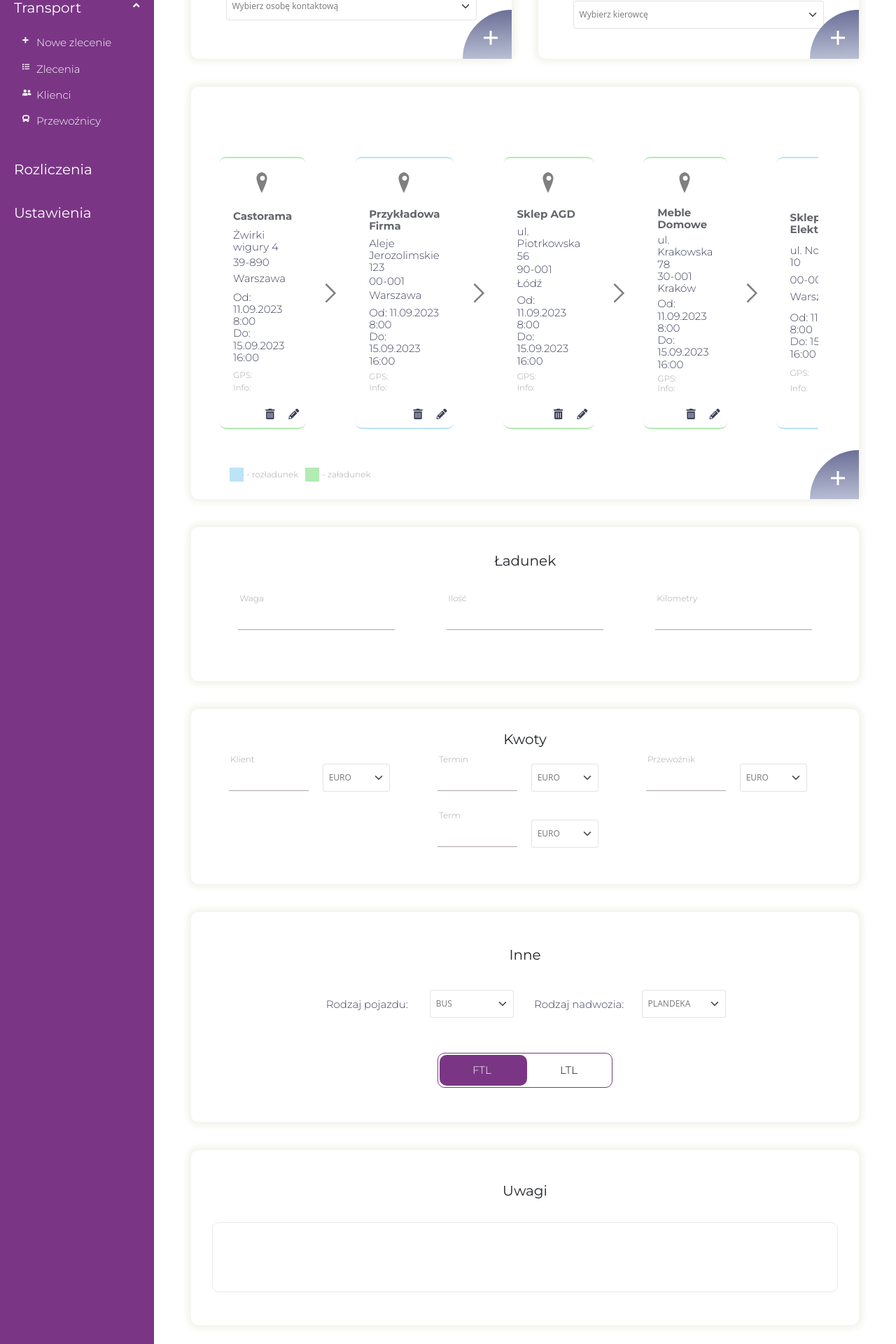
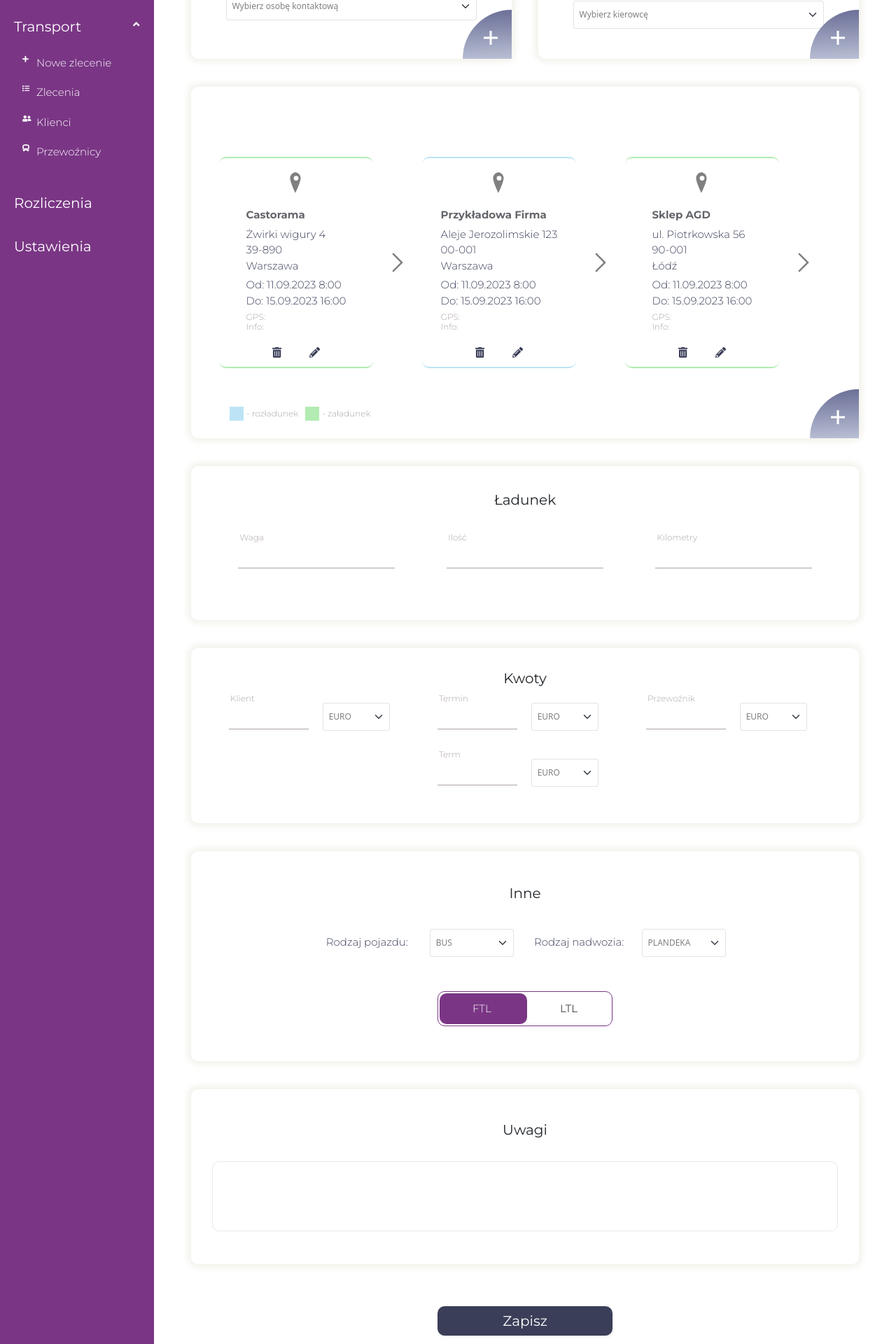
Before and after one commit to wiewiex/sped-app, a Next.js app: page / in a window 1280 px wide. Shown: the part 380-2300 px from the top of the page at 70% size. Built offline with nearby package versions, Linux system fonts and the light colour scheme.

Commit message:
addresses item

```diff
--- a/src/components/reusable/Addresses/Addresses.tsx
+++ b/src/components/reusable/Addresses/Addresses.tsx
@@ -21,7 +21,6 @@ export default function Addresses() {
       <ScrollbarContainer>
         <Container
           mobileWidth="100%"
-          maxWidth="70vw"
           flex={1}
           alignItems="stretch"
           mobileFlexDirection="row"
@@ -30,16 +29,17 @@ export default function Addresses() {
           mobilePadding="8rem 2rem"
           $mobileWrap
           $wrap="nowrap"
+          maxWidth="70vw"
         >
           {addresses.map((el, i) => (
-            <Fragment key={i}>
+            <Container key={i + Math.random()} mobileFlexDirection="row">
               <Item blue={blue} green={green} {...el} />
               {i < addresses.length - 1 && (
                 <Container style={{ transform: 'rotate(-90deg)' }}>
                   <Arrow />
                 </Container>
               )}
-            </Fragment>
+            </Container>
           ))}
         </Container>
       </ScrollbarContainer>
--- a/src/components/reusable/Addresses/Item.tsx
+++ b/src/components/reusable/Addresses/Item.tsx
@@ -28,7 +28,7 @@ export default function Item({
   return (
     <Container
       mobileJustifyContent="center"
-      mobileWidth="22rem"
+      mobileMinWidth="22rem"
       mobileMargin="2rem"
       borderBottom={`2px solid ${isUnload ? blue : green}`}
       borderTop={`2px solid ${isUnload ? blue : green}`}
@@ -64,7 +64,6 @@ export default function Item({
         mobileHeight="2rem"
         mobileWidth="100%"
         mobileFlexDirection="row"
-        mobileJustifyContent="flex-end"
         mobileMargin="0 0 1rem 0"
       >
         <Icon className="fas fa-trash-alt" />
@@ -78,5 +77,5 @@ const Icon = styled.i`
   font-size: 1.5rem;
   cursor: pointer;
   color: ${(props) => props.theme.colors.accent};
-  margin: 1rem;
+  margin: 2rem;
 `;
--- a/src/components/reusable/PrimaryButton.tsx
+++ b/src/components/reusable/PrimaryButton.tsx
@@ -17,12 +17,12 @@ export interface IPrimaryButton {
 }
 
 const PrimaryButtonContainer = styled.button`
-  width: 15rem;
+  width: 25rem;
   padding: 1rem 0;
   border-radius: ${(props) => props.theme.borderRadius};
   box-shadow: 2px 2px 2px #00000010;
   cursor: pointer;
-  background-color: ${(props) => props.theme.colors.navBackground};
+  background-color: ${(props) => props.theme.colors.accent};
   z-index: 2;
   border: none;
   &&:active {
--- a/src/components/views/styledTexts.tsx
+++ b/src/components/views/styledTexts.tsx
@@ -12,6 +12,7 @@ export const Text = styled.p<{ textAlign?: string; color?: string }>`
   line-height: 1.15;
   @media ${mediaQueries.tabletHorizontal} {
     font-size: 1.5rem;
+    line-height: 1.5;
   }
 `;
 
@@ -72,7 +73,7 @@ export const H5 = styled.h5<{
     props.color ? props.color : props.theme.colors.accent};
   text-align: ${(props) =>
     props.textAlign ? props.textAlign : 'initial'};
-  line-height: 1.1;
+  line-height: 1.5;
   @media ${mediaQueries.tabletHorizontal} {
     font-size: 1.5rem;
   }
```
